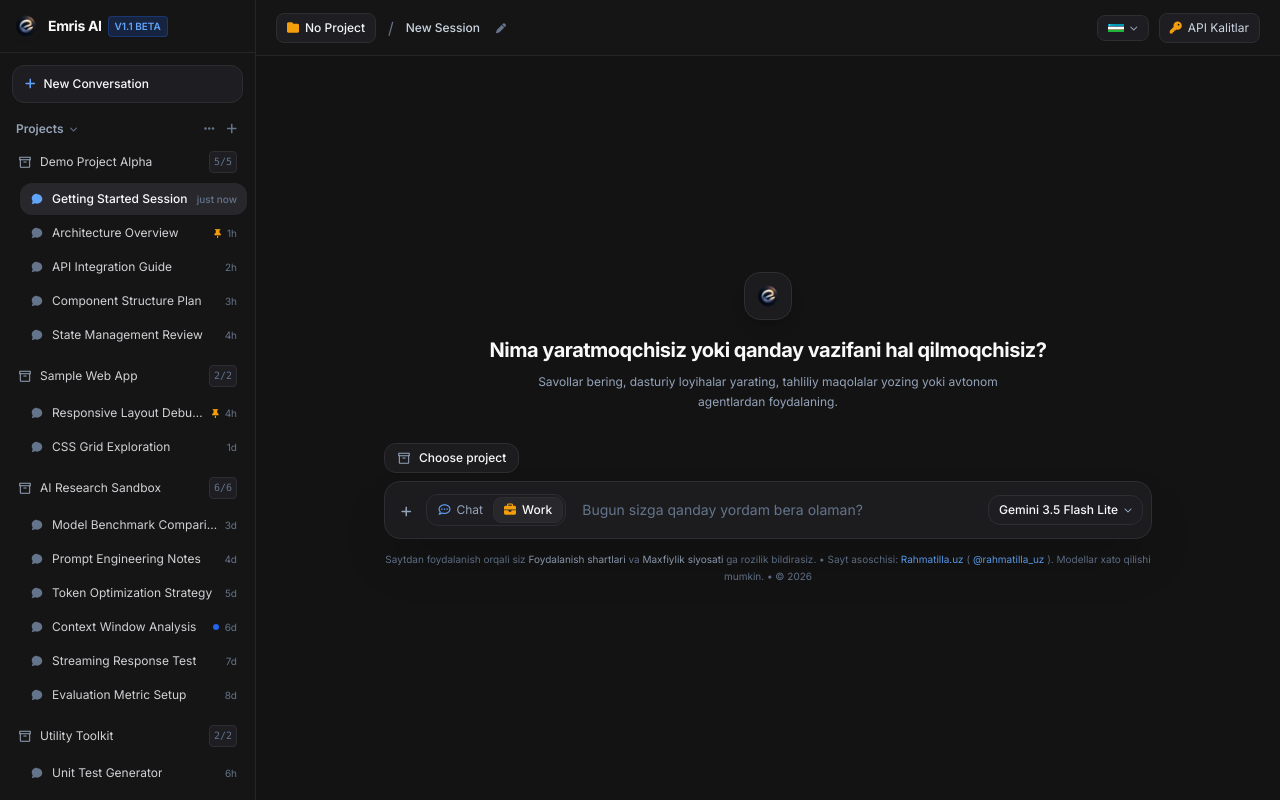
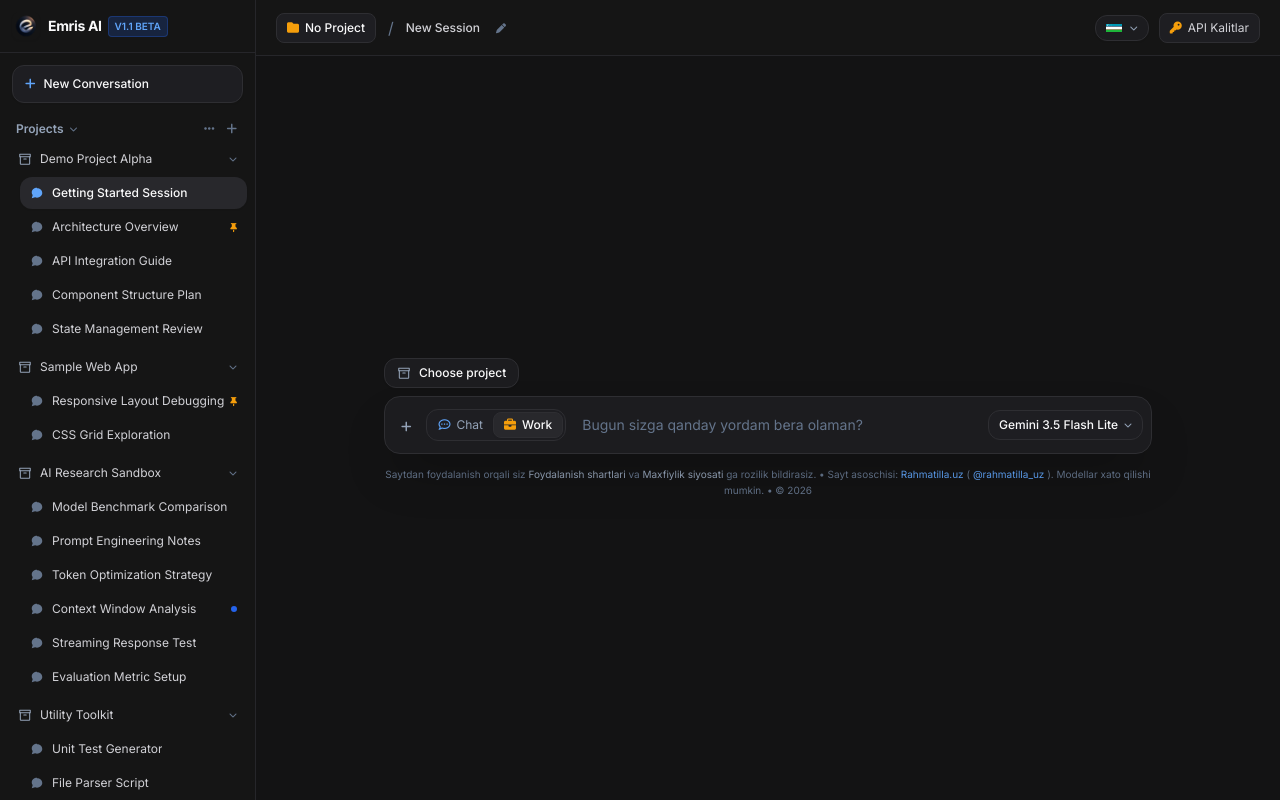
Before and after one commit to RahmatillaXudoyberdiyev/Emris-AI-desktop, a React (Vite) app in the folder frontend/: page / in a window 1280 px wide. Built offline with nearby package versions, Linux system fonts and the light colour scheme.

Commit message:
Centralize input, add interactive language dropdown, collapsible projects and remove timestamps/counting

```diff
--- a/frontend/src/components/CenterWorkspace.jsx
+++ b/frontend/src/components/CenterWorkspace.jsx
@@ -45,22 +45,7 @@ export default function CenterWorkspace({ currentProject, onSelectProject, onOpe
 
     return (
         <div className="flex-1 flex flex-col justify-center items-center px-4 md:px-8 py-8 overflow-y-auto select-none custom-scrollbar bg-[#131314]">
-            <div className="w-full max-w-3xl flex flex-col items-center text-center">
-                <div className="w-12 h-12 rounded-2xl bg-[#1c1c1f] border border-[#2e2e32] flex items-center justify-center shadow-lg mb-4 p-2">
-                    <img
-                        src="/favicon-32x32.png"
-                        alt="Emris AI"
-                        className="w-7 h-7 object-contain"
-                    />
-                </div>
-
-                <h2 className="text-xl font-bold text-[#F9F9FA] mb-2 tracking-tight">
-                    Nima yaratmoqchisiz yoki qanday vazifani hal qilmoqchisiz?
-                </h2>
-                <p className="text-xs text-[#94a3b8] max-w-lg mb-8 leading-relaxed">
-                    Savollar bering, dasturiy loyihalar yarating, tahliliy maqolalar yozing yoki avtonom agentlardan foydalaning.
-                </p>
-
+            <div className="w-full max-w-3xl flex flex-col justify-center">
                 <div className="w-full text-left">
                     <ProjectDropdown
                         selectedProject={currentProject}
--- a/frontend/src/components/Header.jsx
+++ b/frontend/src/components/Header.jsx
@@ -1,11 +1,97 @@
-import React from 'react';
+import React, { useState, useRef, useEffect } from 'react';
 
 export default function Header({ currentProject }) {
-    const handleHeaderAction = (action) => {
+    const [isLangOpen, setIsLangOpen] = useState(false);
+    const [selectedLang, setSelectedLang] = useState('uz');
+    const langRef = useRef(null);
+
+    useEffect(() => {
+        const handleClickOutside = (e) => {
+            try {
+                if (langRef.current && !langRef.current.contains(e.target)) {
+                    setIsLangOpen(false);
+                }
+            } catch (err) {
+                console.error("Language dropdown outside click error:", err);
+            }
+        };
+
+        document.addEventListener('mousedown', handleClickOutside);
+        return () => document.removeEventListener('mousedown', handleClickOutside);
+    }, []);
+
+    const languages = [
+        {
+            code: 'uz',
+            label: "O'zbek",
+            flag: (
+                <svg className="w-4 h-3 rounded-xs flex-shrink-0" viewBox="0 0 1000 500">
+                    <defs>
+                        <g id="uz_flag_s1">
+                            <polygon points="0,-12 3.5,-3.7 11.4,-3.7 5,1 7.4,8.5 0,3.7 -7.4,8.5 -5,1 -11.4,-3.7 -3.5,-3.7" fill="#ffffff" />
+                        </g>
+                    </defs>
+                    <rect width="1000" height="500" fill="#1eb53a" />
+                    <rect width="1000" height="340" fill="#ce1126" />
+                    <rect width="1000" height="330" fill="#ffffff" />
+                    <rect width="1000" height="170" fill="#ce1126" />
+                    <rect width="1000" height="160" fill="#0099b5" />
+                    <circle cx="140" cy="80" r="60" fill="#ffffff" />
+                    <circle cx="160" cy="80" r="60" fill="#0099b5" />
+                    <use href="#uz_flag_s1" x="272" y="32" />
+                    <use href="#uz_flag_s1" x="320" y="32" />
+                    <use href="#uz_flag_s1" x="368" y="32" />
+                    <use href="#uz_flag_s1" x="224" y="80" />
+                    <use href="#uz_flag_s1" x="272" y="80" />
+                    <use href="#uz_flag_s1" x="320" y="80" />
+                    <use href="#uz_flag_s1" x="368" y="80" />
+                    <use href="#uz_flag_s1" x="176" y="128" />
+                    <use href="#uz_flag_s1" x="224" y="128" />
+                    <use href="#uz_flag_s1" x="272" y="128" />
+                    <use href="#uz_flag_s1" x="320" y="128" />
+                    <use href="#uz_flag_s1" x="368" y="128" />
+                </svg>
+            )
+        },
+        {
+            code: 'en',
+            label: 'English',
+            flag: (
+                <svg className="w-4 h-3 rounded-xs flex-shrink-0" viewBox="0 0 60 30">
+                    <clipPath id="s_uk_menu"><path d="M0,0 v30 h60 v-30 z" /></clipPath>
+                    <clipPath id="t_uk_menu"><path d="M0,0 L60,30 M60,0 L0,30" /></clipPath>
+                    <g clipPath="url(#s_uk_menu)">
+                        <path d="M0,0 v30 h60 v-30 z" fill="#012169" />
+                        <path d="M0,0 L60,30 M60,0 L0,30" stroke="#fff" strokeWidth="6" />
+                        <path d="M0,0 L60,30 M60,0 L0,30" clipPath="url(#t_uk_menu)" stroke="#C8102E" strokeWidth="4" />
+                        <path d="M30,0 v30 M0,15 h60" stroke="#fff" strokeWidth="10" />
+                        <path d="M30,0 v30 M0,15 h60" stroke="#C8102E" strokeWidth="6" />
+                    </g>
+                </svg>
+            )
+        },
+        {
+            code: 'ru',
+            label: 'Russian',
+            flag: (
+                <svg className="w-4 h-3 rounded-xs flex-shrink-0" viewBox="0 0 900 600">
+                    <rect width="900" height="600" fill="#fff" />
+                    <rect width="900" height="400" y="200" fill="#0039a6" />
+                    <rect width="900" height="200" y="400" fill="#d52b1e" />
+                </svg>
+            )
+        }
+    ];
+
+    const currentFlag = languages.find((l) => l.code === selectedLang)?.flag || languages[0].flag;
+
+    const handleSelectLanguage = (code) => {
         try {
-            console.log("Header action triggered:", action);
+            console.log("Language selected:", code);
+            setSelectedLang(code);
+            setIsLangOpen(false);
         } catch (error) {
-            console.error("Header action error:", error);
+            console.error("Error setting language:", error);
         }
     };
 
@@ -14,8 +100,7 @@ export default function Header({ currentProject }) {
             <div className="flex items-center gap-3">
                 <button
                     type="button"
-                    onClick={() => handleHeaderAction('select_workspace')}
-                    className="text-xs text-[#f1f5f9] hover:text-[#ffffff] flex items-center gap-1.5 px-2.5 py-1.5 rounded-lg bg-[#1e1e22] hover:bg-[#28282c] border border-[#2e2e32] transition-colors cursor-pointer"
+                    className="text-xs text-[#F9F9FA] flex items-center gap-1.5 px-2.5 py-1.5 rounded-lg bg-[#1e1e22] hover:bg-[#28282c] border border-[#2e2e32] transition-colors cursor-pointer"
                 >
                     <i className="fa-solid fa-folder text-[#f59e0b]"></i>
                     <span className="font-medium">{currentProject || 'No Project'}</span>
@@ -23,14 +108,13 @@ export default function Header({ currentProject }) {
 
                 <span className="text-[#64748b]">/</span>
 
-                <span className="text-xs font-medium text-[#cbd5e1]">
+                <span className="text-xs font-medium text-[#D1D1D6]">
                     New Session
                 </span>
 
                 <button
                     type="button"
-                    onClick={() => handleHeaderAction('rename_session')}
-                    className="text-[#64748b] hover:text-[#cbd5e1] text-xs p-1 cursor-pointer transition-colors"
+                    className="text-[#64748b] hover:text-[#F9F9FA] text-xs p-1 cursor-pointer transition-colors"
                     title="Rename Session"
                 >
                     <i className="fa-solid fa-pen text-[10px]"></i>
@@ -38,47 +122,40 @@ export default function Header({ currentProject }) {
             </div>
 
             <div className="flex items-center gap-2.5">
-                <button
-                    type="button"
-                    onClick={() => handleHeaderAction('language')}
-                    className="flex items-center gap-1.5 bg-[#1e1e22] hover:bg-[#28282c] border border-[#2e2e32] rounded-lg px-2.5 py-1.5 text-xs text-[#f1f5f9] transition-colors cursor-pointer"
-                >
-                    <svg className="w-4 h-3 rounded-xs flex-shrink-0" viewBox="0 0 1000 500">
-                        <defs>
-                            <g id="uz_flag_hdr">
-                                <polygon
-                                    points="0,-12 3.5,-3.7 11.4,-3.7 5,1 7.4,8.5 0,3.7 -7.4,8.5 -5,1 -11.4,-3.7 -3.5,-3.7"
-                                    fill="#ffffff"
-                                />
-                            </g>
-                        </defs>
-                        <rect width="1000" height="500" fill="#1eb53a" />
-                        <rect width="1000" height="340" fill="#ce1126" />
-                        <rect width="1000" height="330" fill="#ffffff" />
-                        <rect width="1000" height="170" fill="#ce1126" />
-                        <rect width="1000" height="160" fill="#0099b5" />
-                        <circle cx="140" cy="80" r="60" fill="#ffffff" />
-                        <circle cx="160" cy="80" r="60" fill="#0099b5" />
-                        <use href="#uz_flag_hdr" x="272" y="32" />
-                        <use href="#uz_flag_hdr" x="320" y="32" />
-                        <use href="#uz_flag_hdr" x="368" y="32" />
-                        <use href="#uz_flag_hdr" x="224" y="80" />
-                        <use href="#uz_flag_hdr" x="272" y="80" />
-                        <use href="#uz_flag_hdr" x="320" y="80" />
-                        <use href="#uz_flag_hdr" x="368" y="80" />
-                        <use href="#uz_flag_hdr" x="176" y="128" />
-                        <use href="#uz_flag_hdr" x="224" y="128" />
-                        <use href="#uz_flag_hdr" x="272" y="128" />
-                        <use href="#uz_flag_hdr" x="320" y="128" />
-                        <use href="#uz_flag_hdr" x="368" y="128" />
-                    </svg>
-                    <i className="fa-solid fa-chevron-down text-[8px] text-[#94a3b8]"></i>
-                </button>
+                <div ref={langRef} className="relative">
+                    <button
+                        type="button"
+                        onClick={() => setIsLangOpen(!isLangOpen)}
+                        className="flex items-center gap-2 bg-[#1c1c1f] hover:bg-[#222226] border border-[#2e2e32] rounded-xl px-2.5 py-1.5 text-xs text-[#F9F9FA] transition-colors cursor-pointer shadow-sm"
+                    >
+                        <span className="flex items-center">{currentFlag}</span>
+                        <i className="fa-solid fa-chevron-down text-[8px] text-[#94a3b8]"></i>
+                    </button>
+
+                    {isLangOpen && (
+                        <div className="absolute right-0 mt-1.5 w-36 bg-[#1c1c1f] border border-[#2e2e32] rounded-2xl shadow-2xl py-1 z-50 text-xs text-[#F9F9FA] space-y-0.5">
+                            {languages.map((lang) => (
+                                <button
+                                    key={lang.code}
+                                    type="button"
+                                    onClick={() => handleSelectLanguage(lang.code)}
+                                    className={`w-full px-3 py-2 flex items-center gap-2.5 text-left transition-colors cursor-pointer ${
+                                        selectedLang === lang.code
+                                            ? 'bg-[#28282c] text-[#F9F9FA] font-medium'
+                                            : 'hover:bg-[#222226] text-[#D1D1D6] hover:text-[#F9F9FA]'
+                                    }`}
+                                >
+                                    {lang.flag}
+                                    <span>{lang.label}</span>
+                                </button>
+                            ))}
+                        </div>
+                    )}
+                </div>
 
                 <button
                     type="button"
-                    onClick={() => handleHeaderAction('api_keys')}
-                    className="flex items-center gap-1.5 px-2.5 py-1.5 rounded-lg bg-[#1e1e22] hover:bg-[#28282c] border border-[#2e2e32] text-[#cbd5e1] hover:text-[#ffffff] text-xs transition-colors cursor-pointer"
+                    className="flex items-center gap-1.5 px-2.5 py-1.5 rounded-lg bg-[#1e1e22] hover:bg-[#28282c] border border-[#2e2e32] text-[#D1D1D6] hover:text-[#F9F9FA] text-xs transition-colors cursor-pointer"
                 >
                     <i className="fa-solid fa-key text-[#f59e0b] text-xs"></i>
                     <span>API Kalitlar</span>
--- a/frontend/src/components/Sidebar.jsx
+++ b/frontend/src/components/Sidebar.jsx
@@ -1,13 +1,11 @@
-import React, { useState, useRef, useEffect, useCallback } from 'react';
+import React, { useState } from 'react';
 import { PROJECTS_WITH_CHATS } from '../constants/uiData';
 
 export default function Sidebar({ onSelectProject, onNewConversation, onOpenFolderModal, activeProjectName }) {
     const [projectData, setProjectData] = useState(PROJECTS_WITH_CHATS);
-    const [visibleBudget, setVisibleBudget] = useState(10);
     const [selectedChatId, setSelectedChatId] = useState('c1');
-    const sentinelRef = useRef(null);
-
-    const totalAvailableChats = projectData.reduce((sum, p) => sum + p.chats.length, 0);
+    const [isProjectsSectionOpen, setIsProjectsSectionOpen] = useState(true);
+    const [collapsedProjects, setCollapsedProjects] = useState({});
 
     const handleNewChat = () => {
         try {
@@ -16,7 +14,6 @@ export default function Sidebar({ onSelectProject, onNewConversation, onOpenFold
                 id: "chat_" + Date.now(),
                 title: "New Session",
                 isPinned: false,
-                time: "just now",
                 active: true
             };
 
@@ -59,90 +56,30 @@ export default function Sidebar({ onSelectProject, onNewConversation, onOpenFold
         }
     };
 
-    const handleLoadMore = useCallback(() => {
+    const toggleProjectCollapse = (projectName) => {
         try {
-            console.log("Auto-loading next 10 chats across projects...");
-            setVisibleBudget((prev) => Math.min(prev + 10, totalAvailableChats));
+            console.log("Toggling project collapse for:", projectName);
+            setCollapsedProjects((prev) => ({
+                ...prev,
+                [projectName]: !prev[projectName]
+            }));
         } catch (error) {
-            console.error("Error loading more chats:", error);
-        }
-    }, [totalAvailableChats]);
-
-    const handleScroll = (e) => {
-        try {
-            const { scrollTop, clientHeight, scrollHeight } = e.currentTarget;
-            if (scrollTop + clientHeight >= scrollHeight - 60) {
-                if (visibleBudget < totalAvailableChats) {
-                    handleLoadMore();
-                }
-            }
-        } catch (error) {
-            console.error("Error in scroll pagination:", error);
+            console.error("Error toggling project collapse:", error);
         }
     };
 
-    const handleWheel = (e) => {
+    const toggleAllProjectsSection = () => {
         try {
-            if (e.deltaY > 0) {
-                const { scrollTop, clientHeight, scrollHeight } = e.currentTarget;
-                const isNearBottom = scrollTop + clientHeight >= scrollHeight - 60;
-                const hasNoOverflow = scrollHeight <= clientHeight;
-                if ((isNearBottom || hasNoOverflow) && visibleBudget < totalAvailableChats) {
-                    handleLoadMore();
-                }
-            }
+            console.log("Toggling entire Projects section:", !isProjectsSectionOpen);
+            setIsProjectsSectionOpen((prev) => !prev);
         } catch (error) {
-            console.error("Error in wheel pagination:", error);
+            console.error("Error toggling Projects section:", error);
         }
     };
 
-    useEffect(() => {
-        const observer = new IntersectionObserver(
-            (entries) => {
-                if (entries[0].isIntersecting && visibleBudget < totalAvailableChats) {
-                    handleLoadMore();
-                }
-            },
-            { threshold: 0.1 }
-        );
-
-        if (sentinelRef.current) {
-            observer.observe(sentinelRef.current);
-        }
-
-        return () => observer.disconnect();
-    }, [visibleBudget, totalAvailableChats, handleLoadMore]);
-
-    let remainingQuota = visibleBudget;
-    const computedProjects = [];
-    let standaloneConversations = [];
-    let loadedChatsCount = 0;
-
-    for (const project of projectData) {
-        const totalInProj = project.chats.length;
-        if (project.name === "No Project") {
-            if (remainingQuota > 0) {
-                const takeCount = Math.min(totalInProj, remainingQuota);
-                remainingQuota -= takeCount;
-                loadedChatsCount += takeCount;
-                standaloneConversations = project.chats.slice(0, takeCount);
-            }
-            continue;
-        }
-
-        if (remainingQuota > 0) {
-            const takeCount = Math.min(totalInProj, remainingQuota);
-            remainingQuota -= takeCount;
-            loadedChatsCount += takeCount;
-            computedProjects.push({
-                ...project,
-                visibleChats: project.chats.slice(0, takeCount),
-                ratioLabel: `${takeCount}/${totalInProj}`
-            });
-        }
-    }
-
-    const hasMore = loadedChatsCount < totalAvailableChats;
+    const projectFolders = projectData.filter((p) => p.name !== "No Project");
+    const unassignedProject = projectData.find((p) => p.name === "No Project");
+    const standaloneConversations = unassignedProject ? unassignedProject.chats : [];
 
     return (
         <aside
@@ -180,16 +117,19 @@ export default function Sidebar({ onSelectProject, onNewConversation, onOpenFold
 
             <div
                 id="sessions-list"
-                onScroll={handleScroll}
-                onWheel={handleWheel}
                 className="flex-1 min-h-0 overflow-y-auto px-2 space-y-4 py-2 custom-scrollbar text-xs"
             >
                 <div className="space-y-1.5">
                     <div className="px-2 flex items-center justify-between text-xs font-semibold text-[#94a3b8]">
-                        <div className="flex items-center gap-1.5 cursor-pointer hover:text-[#F9F9FA] transition-colors">
+                        <button
+                            type="button"
+                            onClick={toggleAllProjectsSection}
+                            className="flex items-center gap-1.5 cursor-pointer hover:text-[#F9F9FA] transition-colors"
+                            title="Toggle all projects (open/close suitcase)"
+                        >
                             <span>Projects</span>
-                            <i className="fa-solid fa-chevron-down text-[8px] text-[#64748b]"></i>
-                        </div>
+                            <i className={`fa-solid fa-chevron-down text-[8px] text-[#64748b] transition-transform ${isProjectsSectionOpen ? '' : '-rotate-90'}`}></i>
+                        </button>
                         <div className="flex items-center gap-2 text-[#64748b]">
                             <button
                                 type="button"
@@ -210,13 +150,15 @@ export default function Sidebar({ onSelectProject, onNewConversation, onOpenFold
                         </div>
                     </div>
 
+                    {isProjectsSectionOpen && (
                         <div className="space-y-2">
-                        {computedProjects.map((project) => {
+                            {projectFolders.map((project) => {
                                 const isCurrentProject = activeProjectName === project.name;
+                                const isCollapsed = Boolean(collapsedProjects[project.name]);
                                 return (
                                     <div key={project.id} className="space-y-1">
                                         <div
-                                        onClick={() => onSelectProject && onSelectProject(project.name)}
+                                            onClick={() => toggleProjectCollapse(project.name)}
                                             className={`flex items-center justify-between px-2.5 py-1.5 rounded-lg cursor-pointer transition-colors ${
                                                 isCurrentProject
                                                     ? 'text-[#F9F9FA] font-medium'
@@ -231,13 +173,12 @@ export default function Sidebar({ onSelectProject, onNewConversation, onOpenFold
                                                 </svg>
                                                 <span className="truncate">{project.name}</span>
                                             </div>
-                                        <span className="text-[10px] text-[#64748b] font-mono px-1 py-0.5 rounded bg-[#1e1e22] border border-[#2e2e32]">
-                                            {project.ratioLabel}
-                                        </span>
+                                            <i className={`fa-solid fa-chevron-down text-[8px] text-[#64748b] transition-transform ${isCollapsed ? '-rotate-90' : ''}`}></i>
                                         </div>
 
+                                        {!isCollapsed && (
                                             <div className="pl-3 space-y-0.5">
-                                        {project.visibleChats.map((chat) => {
+                                                {project.chats.map((chat) => {
                                                     const isSelected = selectedChatId === chat.id;
                                                     return (
                                                         <div
@@ -263,16 +204,17 @@ export default function Sidebar({ onSelectProject, onNewConversation, onOpenFold
                                                                 {chat.dot && (
                                                                     <span className="w-1.5 h-1.5 rounded-full bg-[#2563eb]"></span>
                                                                 )}
-                                                        {chat.time && <span>{chat.time}</span>}
                                                             </div>
                                                         </div>
                                                     );
                                                 })}
                                             </div>
+                                        )}
                                     </div>
                                 );
                             })}
                         </div>
+                    )}
                 </div>
 
                 <div className="space-y-1.5 pt-2 border-t border-[#222226]">
@@ -304,20 +246,12 @@ export default function Sidebar({ onSelectProject, onNewConversation, onOpenFold
                                         {chat.isPinned && (
                                             <i className="fa-solid fa-thumbtack text-[#f59e0b] text-[9px]"></i>
                                         )}
-                                        {chat.time && <span>{chat.time}</span>}
                                     </div>
                                 </div>
                             );
                         })}
                     </div>
                 </div>
-
-                {hasMore && (
-                    <div ref={sentinelRef} className="py-2 text-center text-[#64748b] text-[10px]">
-                        <i className="fa-solid fa-angles-down text-[#60a5fa] mr-1"></i>
-                        <span>Scroll for more (+10)</span>
-                    </div>
-                )}
             </div>
         </aside>
     );
```
Lines whose indentation alone changed are shown as unchanged.
